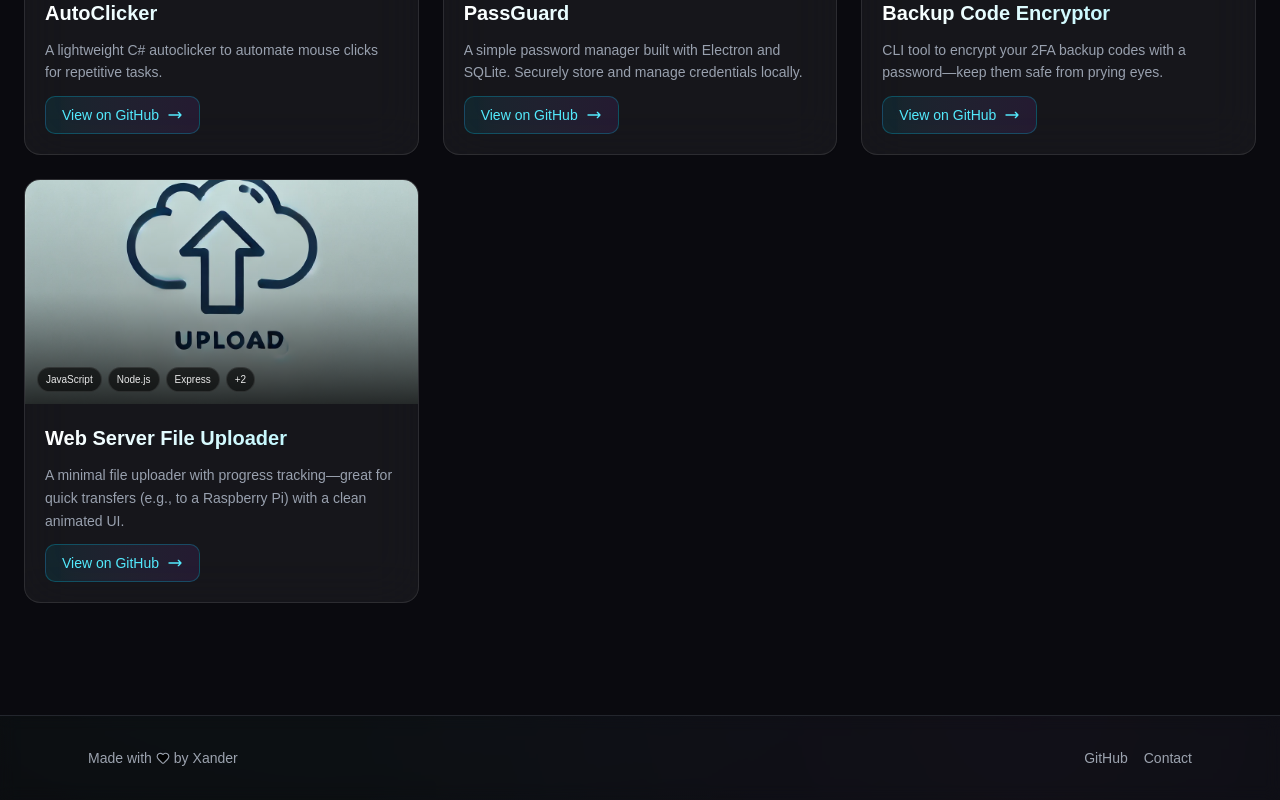
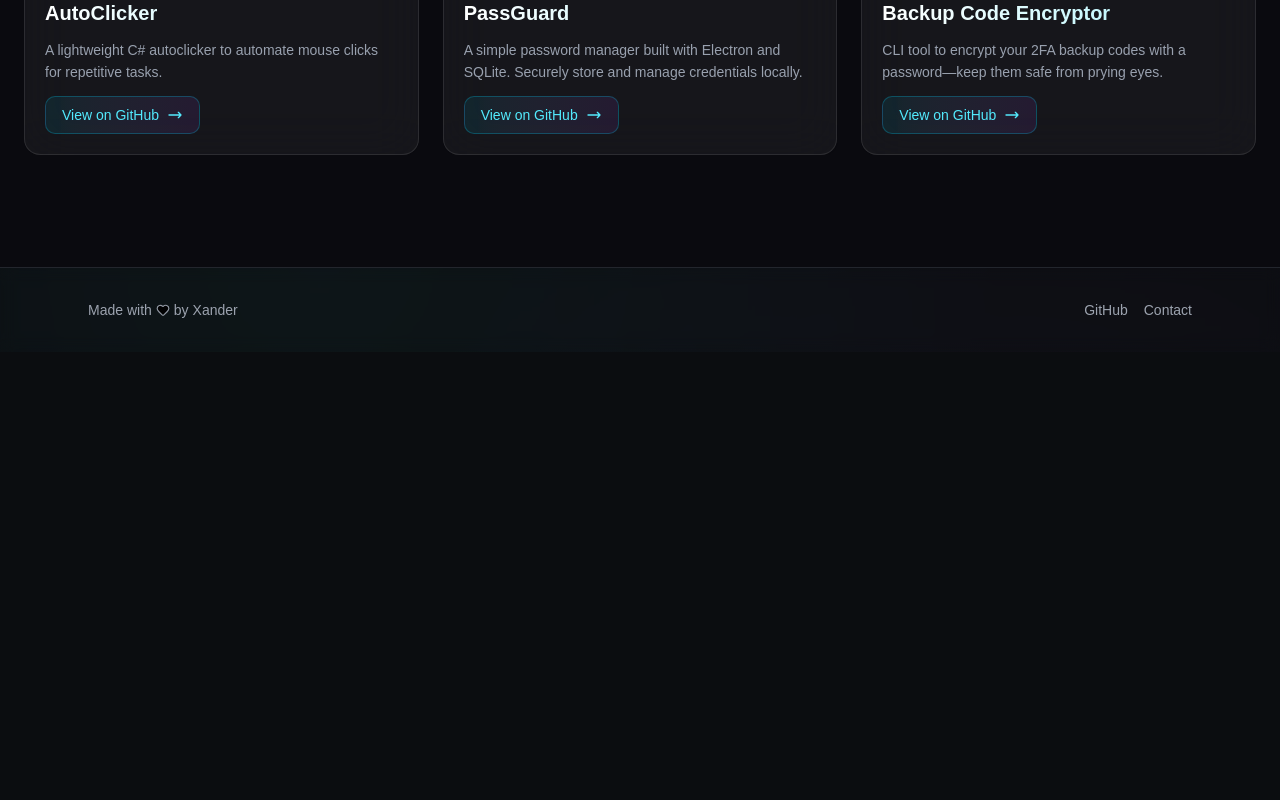
Before and after one commit to xalonious/portfolio, a Next.js app: page /projects in a window 1280 px wide. Shown: the part 1463-2263 px from the top of the page. After the commit the page ends 1815 px from the top, so only its background shows below. Built offline with nearby package versions, Linux system fonts and the light colour scheme; a web font is replaced by a local one.

Commit message:
Remove Web Server File Uploader project from the portfolio

```diff
--- a/src/app/projects/page.tsx
+++ b/src/app/projects/page.tsx
@@ -84,14 +84,6 @@ const PROJECTS: Project[] = [
     repo: "https://github.com/xalonious/backup-code-encryptor",
     image: "/projects/encryption.png",
     tech: ["Python"],
-  },
-  {
-    title: "Web Server File Uploader",
-    description:
-      "A minimal file uploader with progress tracking—great for quick transfers (e.g., to a Raspberry Pi) with a clean animated UI.",
-    repo: "https://github.com/xalonious/web-server-file-uploader",
-    image: "/projects/uploader.png",
-    tech: ["JavaScript", "Node.js", "Express", "HTML", "CSS"],
   },
 ];
 
```
Also changed, not shown: public/projects/uploader.png (deleted).
